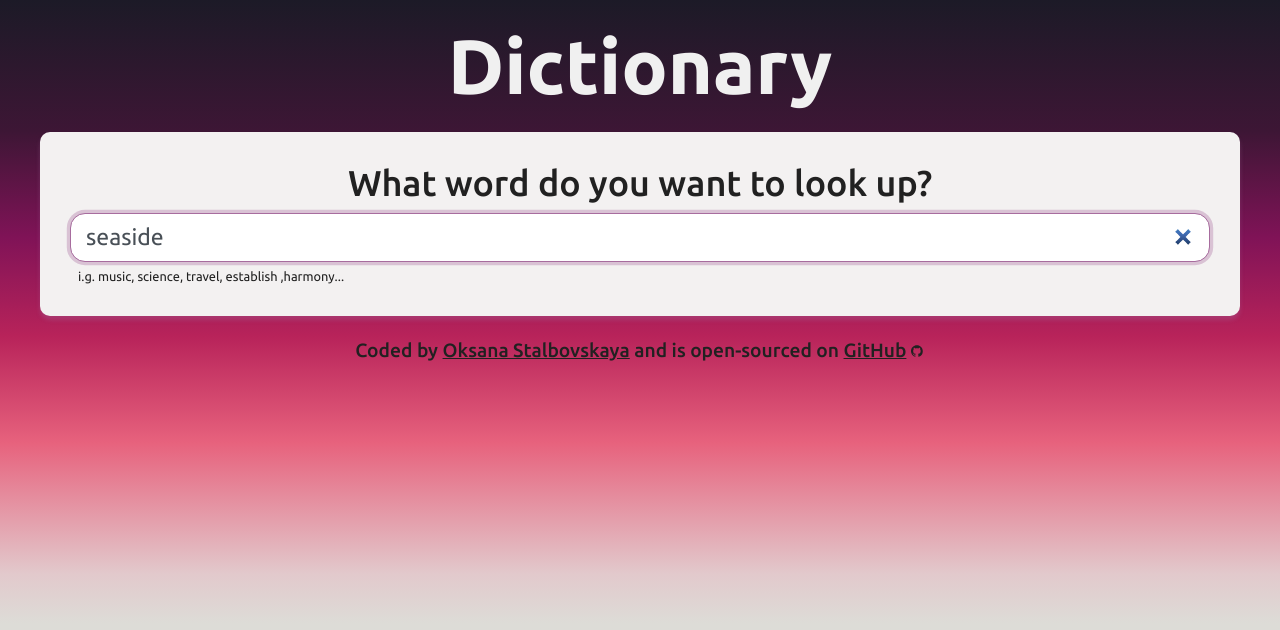
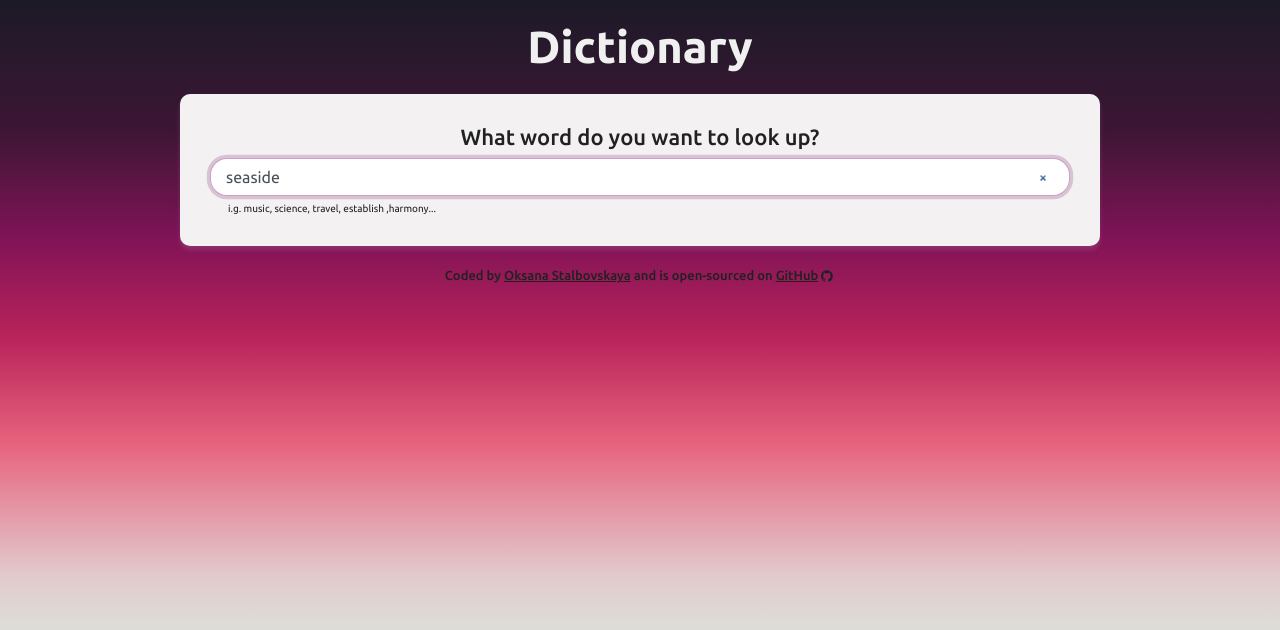
Before and after one commit to magic-ksenia/Project-4-SheCodes-Dictionary-react, a React (Create React App) app: page / in a window 1280 px wide. Shown: the top 630 px of the page. Built offline with nearby package versions, Linux system fonts and the light colour scheme; no server answers.

Commit message:
[EDIT] font-sizes to static values

```diff
--- a/src/App.css
+++ b/src/App.css
@@ -1,13 +1,14 @@
 .App {
-  margin: 20px;
+  margin: 20px auto;
   color: #212121;
+  max-width: 960px;
 }
 
 h1.App-header {
   color: #f0f0f0;
   text-align: center;
   margin: 20px auto;
-  font-size: 6vw;
+  font-size: 45px;
   font-weight: 900;
 }
 
@@ -15,7 +16,7 @@ h1.App-header {
   font-weight: 500;
   text-align: center;
   margin-top: 20px;
-  font-size: 1.5vw;
+  font-size: 13px;
 }
 
 .App-link {
--- a/src/Dictionary.css
+++ b/src/Dictionary.css
@@ -6,39 +6,43 @@
   box-shadow: 0 4px 4px 0 rgba(167, 108, 158, 0.3);
 }
 
-h2.Word {
-  font-size: 3.8vw;
-  margin-bottom: 5px;
-}
-
-h2.Meaning {
-  font-size: 2.8vw;
-  text-align: left;
-  font-weight: 700;
-}
-
-.Dictionary h3 {
-  font-size: 2.8vw;
-  text-align: center;
-}
-
 .Dictionary input {
   width: 100%;
   color: #3d1635;
-  font-size: 1.8vw;
-  border-radius: 15px;
+  font-size: 16px;
+  border-radius: 17px;
   padding: 15px 15px;
   border: 1px solid #aa6f9393;
 }
 
 .Dictionary input.form-control:active,
 .Dictionary input.form-control:focus {
-  border-color: rgb(167, 108, 158);
+  border-color: rgba(167, 108, 158, 0.35);
   box-shadow: 0 0 0 0.2rem rgba(167, 108, 158, 0.35);
 }
 
+.Dictionary .Hint {
+  font-size: 10px;
+  margin-top: 5px;
+  margin-left: 18px;
+}
+
+h2.Word {
+  font-size: 27px;
+  margin-bottom: 5px;
+}
+
+.Meaning h2 {
+  font-size: 25px;
+}
+
+.Dictionary h3 {
+  font-size: 22px;
+  text-align: center;
+}
+
 span.Transcription {
-  font-size: 2.7vw;
+  font-size: 20px;
   color: #834777;
   margin-right: 10px;
   padding: 0;
@@ -53,37 +57,37 @@ audio {
   border-radius: 20px;
 }
 
+audio:active,
+audio:focus {
+  box-shadow: 0 0 0 0.2rem rgba(167, 108, 158, 0.35);
+  outline-style: none;
+}
+
 strong {
   color: #834777;
   margin: 10px 0;
-  font-size: 2.4vw;
-}
-
-.Dictionary .Hint {
-  font-size: 1vw;
-  margin-top: 5px;
-  margin-left: 8px;
+  font-size: 17px;
 }
 
 .Definition {
-  font-size: 2.3vw;
+  font-size: 17px;
   margin: 8px 0;
 }
 
 .Dictionary .Examples {
-  font-size: 2vw;
+  font-size: 15.5px;
   color: #6d6b6b;
-  margin: 2px 0 5px 8px;
+  margin: 2px 0 5px 15px;
 }
 
 .Synonyms {
-  font-size: 2vw;
+  line-height: 18px;
+  font-size: 17px;
   margin: 5px 0 5px 17px;
 }
 
 .synonym {
   font-size: 11px;
-  line-height: 18px;
   padding: 1px 11px 2px;
   margin: 0px 5px 3px 0px;
   overflow-wrap: break-word;
```
